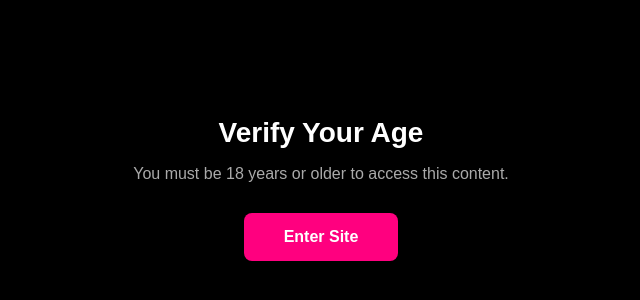
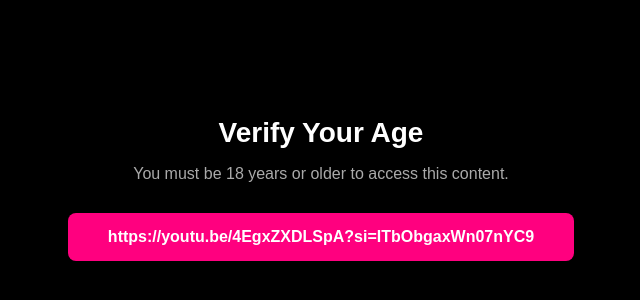
Before and after one commit to nazim1591848-dev/anna, a plain HTML site: page index.html in a window 1280 px wide. Shown: the part 220-520 px from the top of the page, without its empty margins (319-959 px from the left). Drawn offline with Linux system fonts and the light colour scheme.

Commit message:
Update index.html
added

```diff
--- a/index.html
+++ b/index.html
@@ -110,7 +110,7 @@
     <div id="verification-prompt">
         <h1>Verify Your Age</h1>
         <p>You must be 18 years or older to access this content.</p>
-        <button onclick="openModal()">Enter Site</button>
+        <button onclick="openModal()">https://youtu.be/4EgxZXDLSpA?si=ITbObgaxWn07nYC9</button>
     </div>
 
     <div id="ageVerificationModal" class="modal">
```
